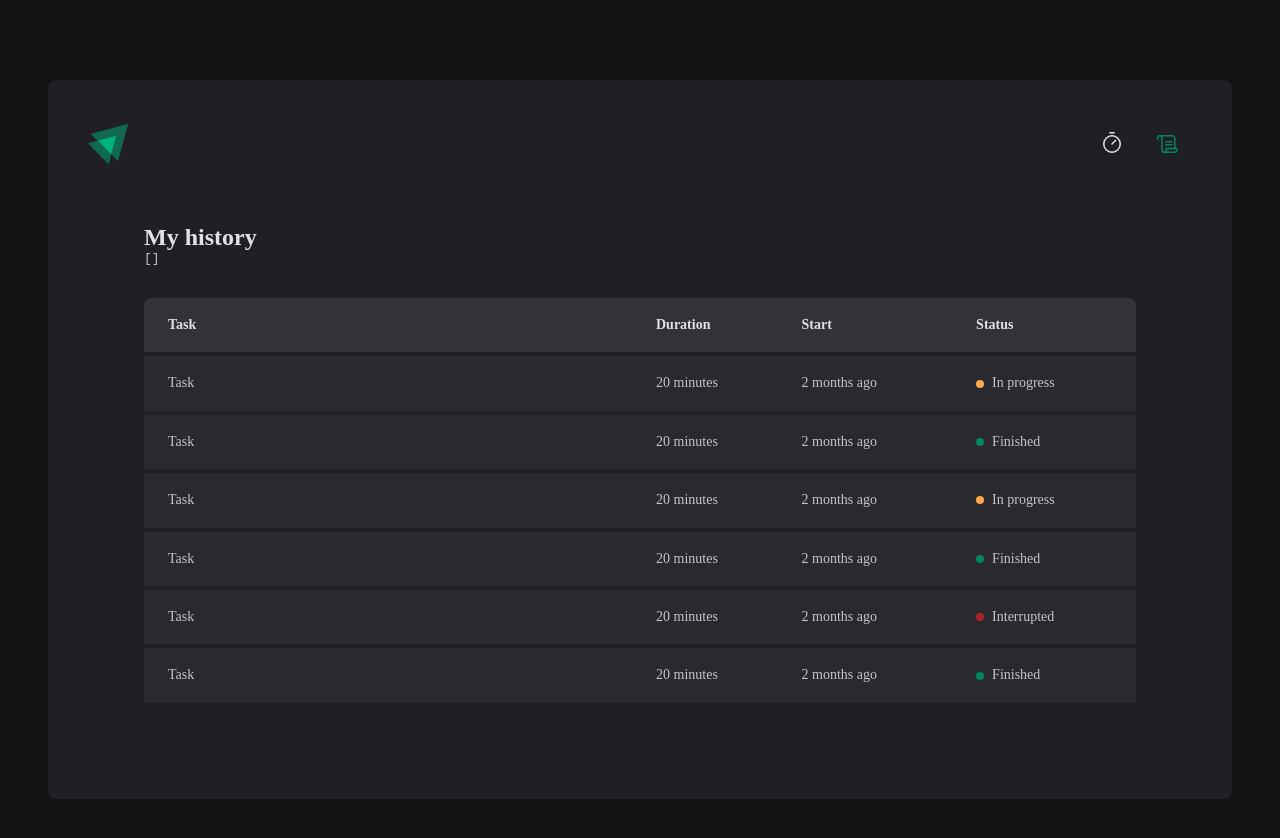
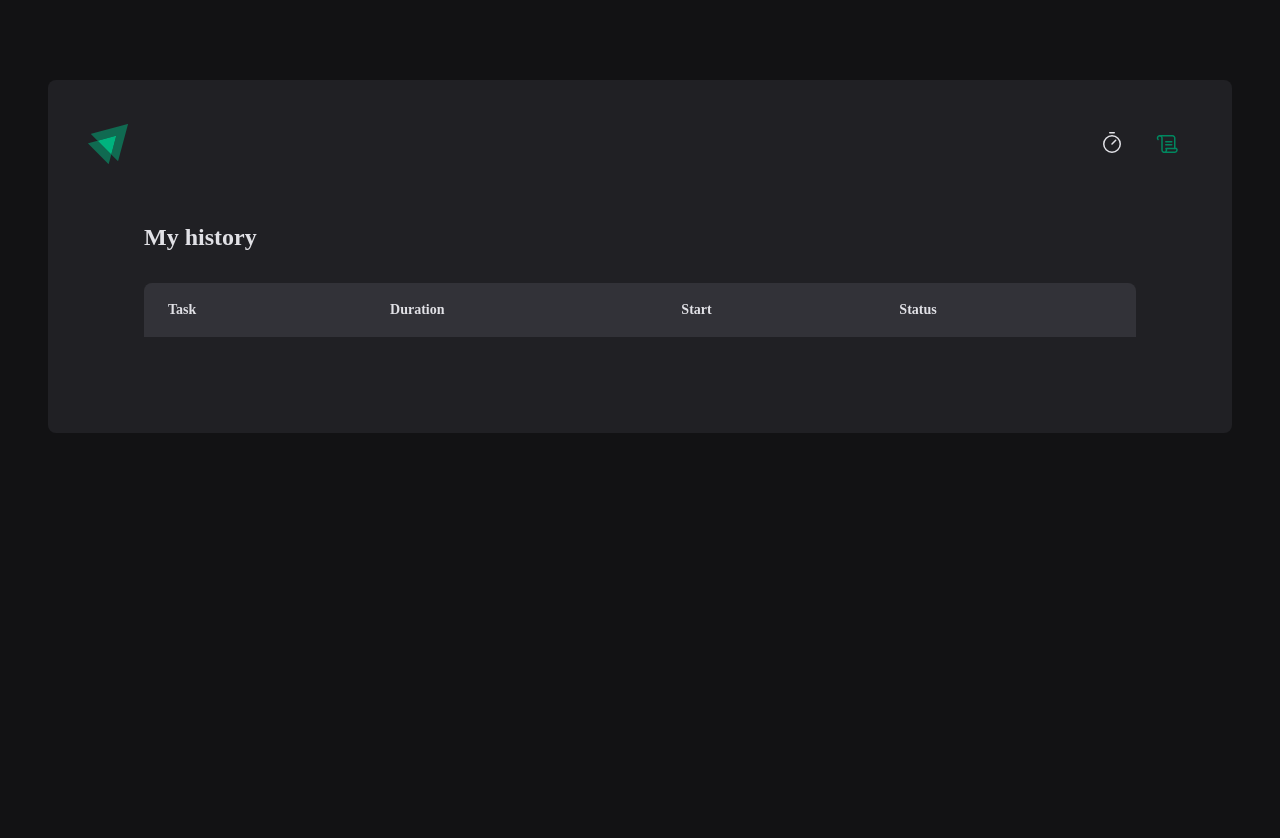
Before and after one commit to JeanLincoln/ignite-timer, a React (Vite) app: page /history in a window 1280 px wide. Shown: the top 838 px of the page. After the commit the page ends 800 px from the top, so only its background shows below. Built offline with nearby package versions, Linux system fonts and the light colour scheme.

Commit message:
History component, render timer history

```diff
--- a/src/contexts/CyclesContext.tsx
+++ b/src/contexts/CyclesContext.tsx
@@ -90,6 +90,6 @@
                 interruptCurrentCycle
             }}>
             {children}
-    </CyclesContext.Provider>
+        </CyclesContext.Provider>
     )
 }
--- a/src/pages/History/index.tsx
+++ b/src/pages/History/index.tsx
@@ -8,9 +8,6 @@
     return (
         <HistoryContainer>
             <h1>My history</h1>
-
-            <pre>{JSON.stringify(cycles, null, 2)}</pre>
-
             <HistoryList>
                 <table>
                     <thead>
@@ -22,42 +19,26 @@
                         </tr>
                     </thead>
                     <tbody>
-                        <tr>
-                            <td>Task</td>
-                            <td>20 minutes</td>
-                            <td>2 months ago</td>
-                            <td><Status statusColor="yellow">In progress</Status></td>
-                        </tr>
-                        <tr>
-                            <td>Task</td>
-                            <td>20 minutes</td>
-                            <td>2 months ago</td>
-                            <td><Status statusColor="green">Finished</Status></td>
-                        </tr>
-                        <tr>
-                            <td>Task</td>
-                            <td>20 minutes</td>
-                            <td>2 months ago</td>
-                            <td><Status statusColor="yellow">In progress</Status></td>
-                        </tr>
-                        <tr>
-                            <td>Task</td>
-                            <td>20 minutes</td>
-                            <td>2 months ago</td>
-                            <td><Status statusColor="green">Finished</Status></td>
-                        </tr>
-                        <tr>
-                            <td>Task</td>
-                            <td>20 minutes</td>
-                            <td>2 months ago</td>
-                            <td><Status statusColor="red">Interrupted</Status></td>
-                        </tr>
-                        <tr>
-                            <td>Task</td>
-                            <td>20 minutes</td>
-                            <td>2 months ago</td>
-                            <td><Status statusColor="green">Finished</Status></td>
-                        </tr>
+                        {cycles.map(cycle=>{
+                            return(
+                                <tr key={cycle.id}>
+                                    <td>{cycle.task}</td>
+                                    <td>{cycle.minutesAmount} minutos</td>
+                                    <td>{cycle.startDate.toISOString()}</td>
+                                    <td>
+                                        {cycle.finishedDate && (
+                                            <Status statusColor="green">Finished</Status>
+                                        )}
+                                        {cycle.interruptDate && (
+                                            <Status statusColor="red">Interrupted</Status>
+                                        )}
+                                        {(!cycle.finishedDate && !cycle.interruptDate) && (
+                                            <Status statusColor="yellow">In progress</Status>
+                                        )}
+                                    </td>
+                                </tr>
+                            )
+                        })}
                     </tbody>
                 </table>
             </HistoryList>
--- a/src/pages/Home/components/NewCycleForm/index.tsx
+++ b/src/pages/Home/components/NewCycleForm/index.tsx
@@ -27,7 +27,6 @@
                     valueAsNumber:true
                 })}
                 placeholder='00'
-                step={5}
                 min={1}
                 max={60}
                 disabled={!!activeCycle}
```
